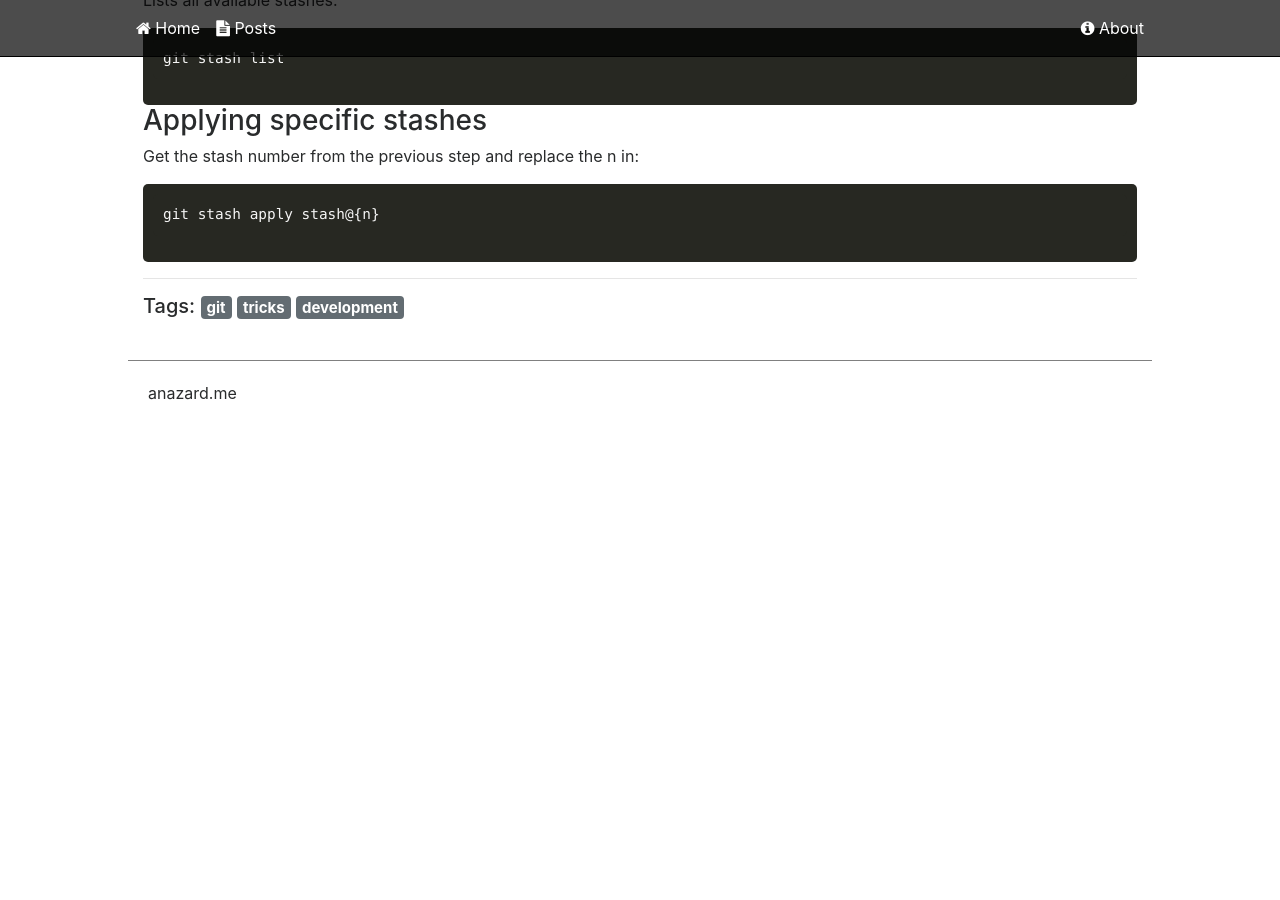
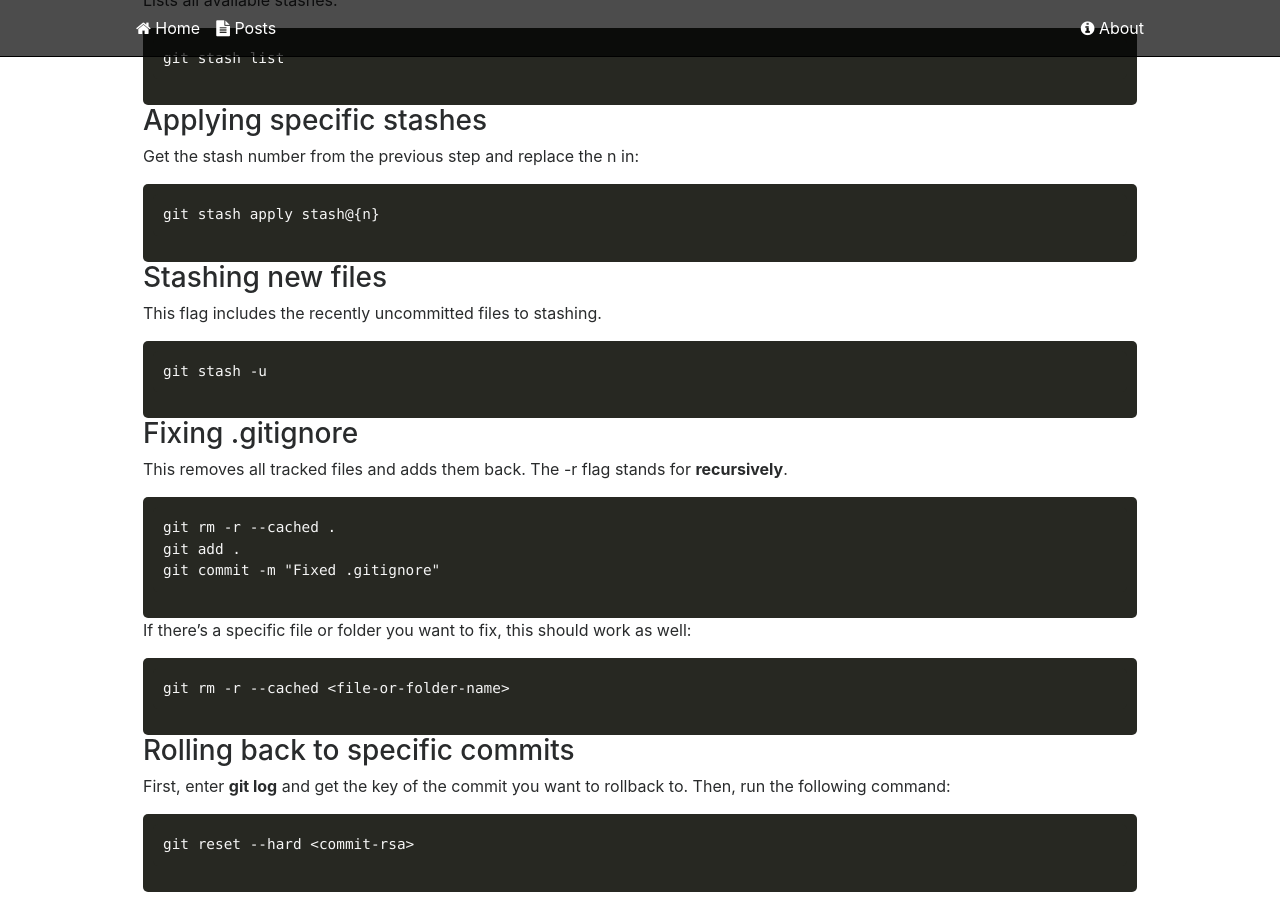
Before and after one commit to anacampesan/anazard_previous, a Jekyll site: the page built from _posts/2018-01-10-git-handy-tricks.md, in a window 1280 px wide and 900 px high, scrolled down 984 px. Built offline with Jekyll 4.4.1, drawn with Linux system fonts in a browser that asks for light colours; nearby versions of some CDN libraries; comment, search, counter and statistics services are not loaded; before the commit the page ends 1409 px from its top, so only the background shows below that.

Commit message:
Edit git post

````diff
--- a/_posts/2018-01-10-git-handy-tricks.md
+++ b/_posts/2018-01-10-git-handy-tricks.md
@@ -42,3 +42,35 @@ Get the stash number from the previous step and replace the n in:
 ```
 git stash apply stash@{n}
 ```
+
+### Stashing new files
+
+This flag includes the recently uncommitted files to stashing.
+
+```
+git stash -u
+```
+
+### Fixing .gitignore
+
+This removes all tracked files and adds them back. The -r flag stands for **recursively**.
+
+```
+git rm -r --cached .
+git add .
+git commit -m "Fixed .gitignore"
+```
+
+If there's a specific file or folder you want to fix, this should work as well:
+
+```
+git rm -r --cached <file-or-folder-name>
+```
+
+### Rolling back to specific commits
+
+First, enter **git log** and get the key of the commit you want to rollback to. Then, run the following command:
+
+```
+git reset --hard <commit-rsa>
+```
````
Also changed, not shown: 1 other file.
